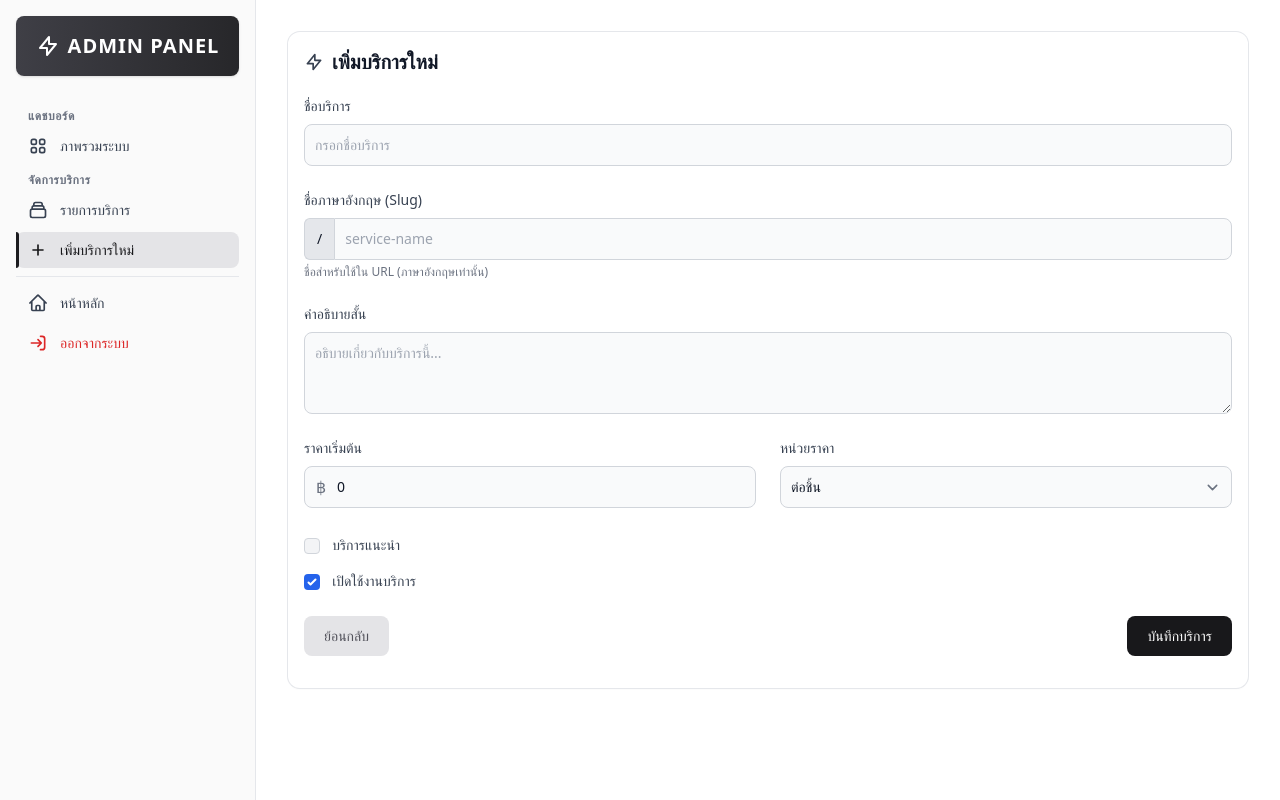
After one commit to safwan-slh/graphic-design-project, a PHP site: page /admin/service_add.php in a window 1280 px wide. The commit adds this page. Run offline with PHP 8.4, Linux system fonts and the light colour scheme; the visitor is signed in with stand-in values (Sample User, id 1); some libraries are stand-ins or nearby versions.

Commit message:
add service management functionality with service addition and editing features

```diff
--- a/dist/output.css
+++ b/dist/output.css
@@ -588,6 +588,10 @@ video {
   }
 }
 
+.pointer-events-none {
+  pointer-events: none;
+}
+
 .invisible {
   visibility: hidden;
 }
@@ -608,6 +612,11 @@ video {
   inset: 0px;
 }
 
+.inset-y-0 {
+  top: 0px;
+  bottom: 0px;
+}
+
 .left-0 {
   left: 0px;
 }
@@ -634,6 +643,10 @@ video {
 
 .col-span-3 {
   grid-column: span 3 / span 3;
+}
+
+.col-span-2 {
+  grid-column: span 2 / span 2;
 }
 
 .my-4 {
@@ -714,6 +727,18 @@ video {
 
 .mb-6 {
   margin-bottom: 1.5rem;
+}
+
+.mb-5 {
+  margin-bottom: 1.25rem;
+}
+
+.ml-2 {
+  margin-left: 0.5rem;
+}
+
+.mt-1 {
+  margin-top: 0.25rem;
 }
 
 .line-clamp-3 {
@@ -843,6 +868,10 @@ video {
   width: 1rem;
 }
 
+.min-w-0 {
+  min-width: 0px;
+}
+
 .max-w-sm {
   max-width: 24rem;
 }
@@ -931,6 +960,12 @@ video {
   margin-bottom: calc(0.5rem * var(--tw-space-y-reverse));
 }
 
+.space-y-3 > :not([hidden]) ~ :not([hidden]) {
+  --tw-space-y-reverse: 0;
+  margin-top: calc(0.75rem * calc(1 - var(--tw-space-y-reverse)));
+  margin-bottom: calc(0.75rem * var(--tw-space-y-reverse));
+}
+
 .divide-y > :not([hidden]) ~ :not([hidden]) {
   --tw-divide-y-reverse: 0;
   border-top-width: calc(1px * calc(1 - var(--tw-divide-y-reverse)));
@@ -971,11 +1006,25 @@ video {
   border-radius: 0.25rem;
 }
 
+.rounded-none {
+  border-radius: 0px;
+}
+
 .rounded-t {
   border-top-left-radius: 0.25rem;
   border-top-right-radius: 0.25rem;
 }
 
+.rounded-l-md {
+  border-top-left-radius: 0.375rem;
+  border-bottom-left-radius: 0.375rem;
+}
+
+.rounded-r-lg {
+  border-top-right-radius: 0.5rem;
+  border-bottom-right-radius: 0.5rem;
+}
+
 .border {
   border-width: 1px;
 }
@@ -994,6 +1043,10 @@ video {
 
 .border-t {
   border-top-width: 1px;
+}
+
+.border-r-0 {
+  border-right-width: 0px;
 }
 
 .border-dashed {
@@ -1092,6 +1145,11 @@ video {
 .bg-zinc-400 {
   --tw-bg-opacity: 1;
   background-color: rgb(161 161 170 / var(--tw-bg-opacity, 1));
+}
+
+.bg-gray-100 {
+  --tw-bg-opacity: 1;
+  background-color: rgb(243 244 246 / var(--tw-bg-opacity, 1));
 }
 
 .bg-opacity-0 {
@@ -1253,6 +1311,14 @@ video {
   padding-top: 1rem;
 }
 
+.pl-3 {
+  padding-left: 0.75rem;
+}
+
+.pl-8 {
+  padding-left: 2rem;
+}
+
 .text-center {
   text-align: center;
 }
@@ -1555,9 +1621,19 @@ video {
   border-color: rgb(113 113 122 / var(--tw-border-opacity, 1));
 }
 
+.focus\:border-blue-500:focus {
+  --tw-border-opacity: 1;
+  border-color: rgb(59 130 246 / var(--tw-border-opacity, 1));
+}
+
 .focus\:ring-zinc-500:focus {
   --tw-ring-opacity: 1;
   --tw-ring-color: rgb(113 113 122 / var(--tw-ring-opacity, 1));
+}
+
+.focus\:ring-blue-500:focus {
+  --tw-ring-opacity: 1;
+  --tw-ring-color: rgb(59 130 246 / var(--tw-ring-opacity, 1));
 }
 
 .group:hover .group-hover\:bg-opacity-5 {
--- /dev/null
+++ b/src/admin/service_add.php
@@ -0,0 +1,238 @@
+<?php
+// ตรวจสอบ error
+error_reporting(E_ALL);
+ini_set('display_errors', 1);
+require '../includes/db_connect.php';
+require '../auth/auth.php';
+requireRole('admin'); // ให้เข้าหน้านี้ได้เฉพาะ admin
+
+function createSlug($string) {
+    $slug = strtolower(trim(preg_replace('/[^A-Za-z0-9-]+/', '-', $string)));
+    return $slug;
+}
+
+$error = '';
+$success = '';
+$is_edit_mode = false;
+$service = [
+    'service_name' => '',
+    'slug' => '',
+    'short_description' => '',
+    'base_price' => 0,
+    'price_unit' => '',
+    'is_featured' => 0,
+    'is_active' => 1
+];
+
+// ตรวจสอบโหมดแก้ไข
+if (isset($_GET['id'])) {
+    $is_edit_mode = true;
+    $id = intval($_GET['id']);
+
+    // ลบเงื่อนไข deleted_at ออก
+    $stmt = $conn->prepare("SELECT * FROM services WHERE service_id = ?");
+    $stmt->bind_param("i", $id);
+    $stmt->execute();
+    $result = $stmt->get_result();
+
+    if ($result->num_rows === 0) {
+        header("Location: services_list.php");
+        exit();
+    }
+
+    $service = $result->fetch_assoc();
+}
+
+// ตรวจสอบการส่งฟอร์ม
+if ($_SERVER['REQUEST_METHOD'] === 'POST') {
+    $name = trim($_POST['service_name']);
+    $slug = trim($_POST['slug']);
+    $desc = trim($_POST['short_description']);
+    $price = floatval($_POST['base_price']);
+    $unit = trim($_POST['price_unit']);
+    $is_featured = isset($_POST['is_featured']) ? 1 : 0;
+    $is_active = isset($_POST['is_active']) ? 1 : 0;
+
+    // ตรวจสอบ slug ซ้ำ
+    if ($is_edit_mode) {
+        $stmt = $conn->prepare("SELECT COUNT(*) FROM services WHERE slug = ? AND service_id != ?");
+        $stmt->bind_param("si", $slug, $id);
+    } else {
+        $stmt = $conn->prepare("SELECT COUNT(*) FROM services WHERE slug = ?");
+        $stmt->bind_param("s", $slug);
+    }
+
+    $stmt->execute();
+    $stmt->bind_result($count);
+    $stmt->fetch();
+    $stmt->close();
+
+    if ($count > 0) {
+        $error = "Slug ของบริการนี้มีอยู่แล้ว กรุณาเปลี่ยนชื่อบริการ";
+    } else {
+        if ($is_edit_mode) {
+            // โหมดแก้ไข
+            $stmt = $conn->prepare("UPDATE services SET service_name=?, slug=?, short_description=?, base_price=?, price_unit=?, is_featured=?, is_active=?, updated_at=NOW() WHERE service_id=?");
+            $stmt->bind_param("sssdsiii", $name, $slug, $desc, $price, $unit, $is_featured, $is_active, $id);
+        } else {
+            // โหมดเพิ่มใหม่
+            $stmt = $conn->prepare("INSERT INTO services (service_name, slug, short_description, base_price, price_unit, is_featured, is_active) VALUES (?, ?, ?, ?, ?, ?, ?)");
+            $stmt->bind_param("sssdsii", $name, $slug, $desc, $price, $unit, $is_featured, $is_active);
+        }
+
+        if ($stmt->execute()) {
+            $success = $is_edit_mode ? "แก้ไขบริการเรียบร้อยแล้ว" : "เพิ่มบริการเรียบร้อยแล้ว";
+
+            if ($is_edit_mode) {
+                // อัปเดตข้อมูลในตัวแปร $service
+                $service['service_name'] = $name;
+                $service['slug'] = $slug;
+                $service['short_description'] = $desc;
+                $service['base_price'] = $price;
+                $service['price_unit'] = $unit;
+                $service['is_featured'] = $is_featured;
+                $service['is_active'] = $is_active;
+            } else {
+                // รีเซ็ตฟอร์มหลังจากเพิ่มสำเร็จ
+                $service = [
+                    'service_name' => '',
+                    'slug' => '',
+                    'short_description' => '',
+                    'base_price' => 0,
+                    'price_unit' => '',
+                    'is_featured' => 0,
+                    'is_active' => 1
+                ];
+            }
+        } else {
+            $error = "เกิดข้อผิดพลาด: " . $conn->error;
+        }
+        $stmt->close();
+    }
+}
+
+if (!empty($success)) {
+    $message = $success;
+    $messageType = 'success';
+} elseif (!empty($error)) {
+    $message = $error;
+    $messageType = 'error';
+} else {
+    $message = '';
+    $messageType = '';
+}
+?>
+
+<!DOCTYPE html>
+<html lang="en">
+<head>
+    <meta charset="UTF-8">
+    <meta name="viewport" content="width=device-width, initial-scale=1.0">
+    <title><?= $is_edit_mode ? 'แก้ไขบริการ' : 'เพิ่มบริการใหม่' ?></title>
+    <link href="https://cdnjs.cloudflare.com/ajax/libs/flowbite/1.7.0/flowbite.min.css" rel="stylesheet" />
+    <link href="../../dist/output.css" rel="stylesheet" />
+</head>
+<body class="">
+    <?php include '../includes/sidebar.php'; ?>
+
+    <div class="ml-64 p-8">
+        <div class="form-container w-max-[800px]">
+            <div class="form-card bg-white p-4 rounded-xl shadow-sm ring-1 ring-gray-200">
+                <!-- Header -->
+                <div class="form-header mb-5">
+                    <h3 class="text-xl font-semibold text-gray-900 flex items-center">
+                        <svg class="w-5 h-5 mr-2 text-gray-700" fill="none" stroke="currentColor" viewBox="0 0 24 24" xmlns="http://www.w3.org/2000/svg">
+                            <path stroke-linecap="round" stroke-linejoin="round" stroke-width="2" d="M13 10V3L4 14h7v7l9-11h-7z"></path>
+                        </svg>
+                        <?= $is_edit_mode ? 'แก้ไขบริการ' : 'เพิ่มบริการใหม่' ?>
+                    </h3>
+                </div>
+
+                <!-- Form -->
+                <form class="form-body" method="POST">
+                    <div class="grid gap-6 mb-6 md:grid-cols-2">
+                        <!-- ชื่อบริการ -->
+                        <div class="col-span-2">
+                            <label for="name" class="block mb-2 text-sm font-medium text-gray-700">ชื่อบริการ</label>
+                            <input type="text" name="service_name" id="name" class="bg-gray-50 border border-gray-300 text-gray-900 text-sm rounded-lg focus:ring-blue-500 focus:border-blue-500 block w-full p-2.5" placeholder="กรอกชื่อบริการ" required value="<?= htmlspecialchars($service['service_name']) ?>">
+                        </div>
+
+                        <!-- Slug -->
+                        <div class="col-span-2">
+                            <label for="slug" class="block mb-2 text-sm font-medium text-gray-700">ชื่อภาษาอังกฤษ (Slug)</label>
+                            <div class="flex">
+                                <span class="inline-flex items-center px-3 text-sm text-gray-900 bg-gray-200 border border-r-0 border-gray-300 rounded-l-md">
+                                    /
+                                </span>
+                                <input type="text" name="slug" id="slug" class="rounded-none rounded-r-lg bg-gray-50 border border-gray-300 text-gray-900 focus:ring-blue-500 focus:border-blue-500 block flex-1 min-w-0 w-full text-sm p-2.5" placeholder="service-name" required value="<?= htmlspecialchars($service['slug']) ?>">
+                            </div>
+                            <p class="mt-1 text-xs text-gray-500">ชื่อสำหรับใช้ใน URL (ภาษาอังกฤษเท่านั้น)</p>
+                        </div>
+
+                        <!-- คำอธิบายสั้น -->
+                        <div class="col-span-2">
+                            <label for="short_description" class="block mb-2 text-sm font-medium text-gray-700">คำอธิบายสั้น</label>
+                            <textarea id="short_description" name="short_description" rows="3" class="block p-2.5 w-full text-sm text-gray-900 bg-gray-50 rounded-lg border border-gray-300 focus:ring-blue-500 focus:border-blue-500" placeholder="อธิบายเกี่ยวกับบริการนี้..."><?= htmlspecialchars($service['short_description']) ?></textarea>
+                        </div>
+
+                        <!-- ราคา -->
+                        <div>
+                            <label for="price" class="block mb-2 text-sm font-medium text-gray-700">ราคาเริ่มต้น</label>
+                            <div class="relative">
+                                <div class="absolute inset-y-0 left-0 flex items-center pl-3 pointer-events-none">
+                                    <span class="text-gray-500">฿</span>
+                                </div>
+                                <input type="number" name="base_price" id="price" class="bg-gray-50 border border-gray-300 text-gray-900 text-sm rounded-lg focus:ring-blue-500 focus:border-blue-500 block w-full pl-8 p-2.5" placeholder="0.00" step="0.01" min="0" required value="<?= htmlspecialchars($service['base_price']) ?>">
+                            </div>
+                        </div>
+
+                        <!-- หน่วยราคา -->
+                        <div>
+                            <label for="price_unit" class="block mb-2 text-sm font-medium text-gray-700">หน่วยราคา</label>
+                            <select id="price_unit" name="price_unit" class="bg-gray-50 border border-gray-300 text-gray-900 text-sm rounded-lg focus:ring-blue-500 focus:border-blue-500 block w-full p-2.5" required>
+                                <option value="ชิ้น" <?= $service['price_unit'] === 'ชิ้น' ? 'selected' : '' ?>>ต่อชิ้น</option>
+                                <option value="ชุด" <?= $service['price_unit'] === 'ชุด' ? 'selected' : '' ?>>ต่อชุด</option>
+                                <option value="หน้า" <?= $service['price_unit'] === 'หน้า' ? 'selected' : '' ?>>ต่อหน้า</option>
+                                <option value="แบบ" <?= $service['price_unit'] === 'แบบ' ? 'selected' : '' ?>>ต่อแบบ</option>
+                            </select>
+                        </div>
+
+                        <!-- Checkboxes -->
+                        <div class="col-span-2 space-y-3">
+                            <div class="checkbox-label">
+                                <input id="is_featured" type="checkbox" name="is_featured" class="w-4 h-4 text-blue-600 bg-gray-100 border-gray-300 rounded focus:ring-blue-500" <?= $service['is_featured'] ? 'checked' : '' ?>>
+                                <label for="is_featured" class="ml-2 text-sm font-medium text-gray-700">บริการแนะนำ</label>
+                            </div>
+                            <div class="checkbox-label">
+                                <input id="is_active" type="checkbox" name="is_active" class="w-4 h-4 text-blue-600 bg-gray-100 border-gray-300 rounded focus:ring-blue-500" <?= $service['is_active'] ? 'checked' : '' ?>>
+                                <label for="is_active" class="ml-2 text-sm font-medium text-gray-700">เปิดใช้งานบริการ</label>
+                            </div>
+                        </div>
+                    </div>
+
+                    <!-- Footer -->
+                    <div class="form-footer flex justify-between">
+                        <a href="service_list.php" class="mb-4 text-zinc-600 flex justify-center items-center bg-zinc-200 hover:bg-zinc-200 font-medium rounded-lg text-sm px-5 py-2.5 text-center">
+                            ย้อนกลับ
+                        </a>
+                        <button type="submit" class="mb-4 text-white flex justify-center items-center bg-zinc-900 hover:bg-zinc-800 font-medium rounded-lg text-sm px-5 py-2.5 text-center">
+                            <?= $is_edit_mode ? 'อัปเดตบริการ' : 'บันทึกบริการ' ?>
+                        </button>
+                    </div>
+                </form>
+            </div>
+        </div>
+    </div>
+    <script src="https://cdnjs.cloudflare.com/ajax/libs/flowbite/1.7.0/flowbite.min.js"></script>
+    <script>
+        // Auto-generate slug from service name
+        document.getElementById('name').addEventListener('input', function() {
+            const name = this.value.trim();
+            const slug = name.toLowerCase()
+                .replace(/[^a-z0-9ก-๙]+/g, '-')
+                .replace(/(^-|-$)/g, '');
+            document.getElementById('slug').value = slug;
+        });
+    </script>
+</body>
+</html>
--- a/src/includes/sidebar.php
+++ b/src/includes/sidebar.php
@@ -73,6 +73,14 @@ $current_page = basename($_SERVER['PHP_SELF']); ?>
                   รายการบริการ
                 </a>
               </li>
+              <li>
+                <a href="service_add.php" class="flex items-center px-3 py-2 text-sm rounded-lg transition-colors duration-200 <?= ($current_page == 'service_add.php') ? 'bg-zinc-200 text-zinc-900 font-medium active-menu' : 'text-gray-700 hover:bg-gray-100' ?>">
+                  <svg class="w-5 h-5 mr-3" fill="none" stroke="currentColor" viewBox="0 0 24 24">
+                    <path stroke-linecap="round" stroke-linejoin="round" stroke-width="2" d="M12 6v6m0 0v6m0-6h6m-6 0H6"></path>
+                  </svg>
+                  เพิ่มบริการใหม่
+                </a>
+              </li>
             </ul>
           </div>
           <!-- Divider -->
```
Also changed, not shown: src/admin/service_list.php (+5 -5 lines).
